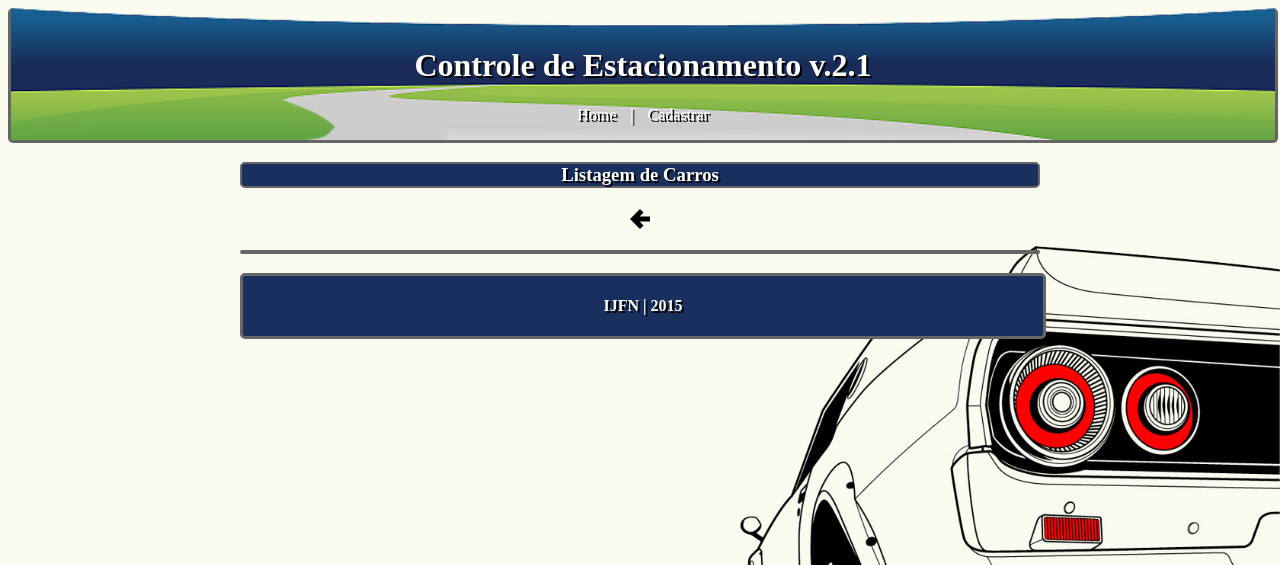
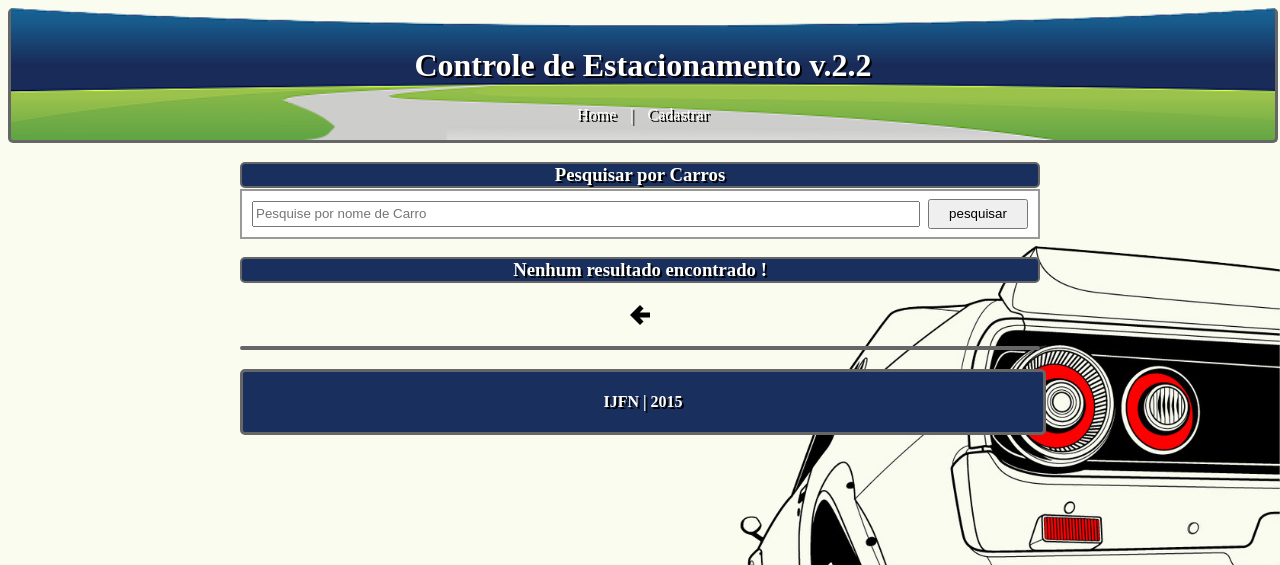
Before and after one commit to ionejfneto/Trabalho_Estacionamento, a Django app: page /Carros/ in a window 1280 px wide. Shown: the top 565 px of the page. Run offline with Django 3.2, Linux system fonts and the light colour scheme; data that the repository does not hold is empty.

Commit message:
6° envio
Foram feitas modificações que permitem pesquisar por carros e clientes
no sistema utilizando do método get.

```diff
--- a/app_models/views.py
+++ b/app_models/views.py
@@ -1,4 +1,5 @@
 # -*- encoding: utf-8 -*-
+from django.views.decorators.csrf import csrf_protect
 from django.shortcuts import render_to_response
 from django.shortcuts import render, redirect, get_object_or_404
 from forms import ClienteForm
@@ -27,8 +28,12 @@ def index(request):
 ###################################################################################
 CONTEXT_CLI = "Cliente"
 def Clientes(request):
-	result = Cliente.objects.all()
-	return render_to_response('list.html',{'post': result, 'contexto':CONTEXT_CLI})
+	a =  request.GET.get('query')
+	if(a):
+		result = Cliente.objects.filter(nome__contains=a)
+	else:
+		result = ''
+	return render_to_response('list.html',{'post': result,'contexto':CONTEXT_CLI})
 
 def fCliente(request):
     if request.method == 'POST':
@@ -55,8 +60,13 @@ def eCliente(request,id=None):
 ###################################################################################
 CONTEXT_CAR = "Carro"
 def Carros(request):
-	result = Carro.objects.all()
-	return render_to_response('list.html',{'post': result, 'contexto':CONTEXT_CAR})
+	a =  request.GET.get('query')
+	if(a):
+		result = Carro.objects.filter(nome__contains=a)
+		#cont = Cliente.objects.filter(nome__contains=a).count()
+	else:
+		result = ''
+	return render_to_response('list.html',{'post': result,'contexto':CONTEXT_CAR})
 
 def fCarro(request):
     if request.method == 'POST':
--- a/estacionamento_1/templates/form.html
+++ b/estacionamento_1/templates/form.html
@@ -7,9 +7,9 @@
 <script type="text/javascript" src="/static/js/relogio.js"></script>
 </head>
 <body onload="moveR()" style="max-width:150%">
-	<input id="relogio" readonly type="text" name="relogio" size="10" title="Hora atual" style="margin:0 auto;border:none">
+	<!--<input id="relogio" readonly type="text" name="relogio" size="10" title="Hora atual" style="margin:0 auto;border:none">-->
     <div id="header" title="IJFN | Trabalho Desenv. Web II"><br>
-		<h1 align="center;" >Controle de Estacionamento v.2.1</h1>
+		<h1 align="center;" >Controle de Estacionamento v.2.2</h1>
 		<ul align="center">
 		<li><a href="/" title="Ir a tela inicial">Home</a> </li>
 			{% if contexto != None %}
@@ -24,7 +24,7 @@
 			{% if contexto == None %}
 			<h3 class="msg">Edição de dados </h3>
 			{% else %}
-			<h3 class="msg">Cadastro de {{contexto}}s</h3>
+			<h3 class="msg" style="margin-bottom:11px">Cadastro de {{contexto}}s</h3>
 			{% endif %}
 			{{vaga}}
 			<form method="post">
--- a/estacionamento_1/templates/index.html
+++ b/estacionamento_1/templates/index.html
@@ -10,7 +10,7 @@
 	<input id="relogio" readonly type="text" name="relogio" size="10" title="Hora atual" style="margin:0 auto;border:none">
 
 	<div id="header" title="IJFN | Trabalho Desenv. Web II"><br>
-    <h1>Controle de Estacionamento v.2.1</h1>
+    <h1>Controle de Estacionamento v.2.2</h1>
 	<ul align="center">
 			<li><a href="Clientes" title="Ir ao setor de clientes" >Clientes</a> </li>	|
 			<li><a href="Carros" title="Ir ao setor de carros" >Carros</a> </li>
--- a/estacionamento_1/templates/list.html
+++ b/estacionamento_1/templates/list.html
@@ -7,22 +7,35 @@
 </head>
 <body style="">
     <div id="header" title="IJFN | Trabalho Desenv. Web II"><br>
-		<h1 align="center">Controle de Estacionamento v.2.1</h1>
+		<h1 align="center">Controle de Estacionamento v.2.2</h1>
     	<ul align="center">
 			<li><a href="/" title="Ir a tela inicial">Home</a> </li>	|
 			<li><a href="/f{{contexto}}">Cadastrar</a> </li>
 		</ul>
     </div>
     <div id="painel">
+	<h3 class="msg" style="margin-bottom:-9px">Pesquisar por {{contexto}}s</h3>
+		<div style="" align="center">
+			<form style="margin-top:10px;">
+				<input type="text" autocomplete="off" placeholder="Pesquise por nome de {{contexto}}" name="query" style="width:85%;margin-right:200px" />
+				<input type="submit" value="pesquisar" style="width:100px;margin-top:-28px;float:right"/>
+
+			<form/>
+		</div>
+
 		<div align="center">
-			<h3 class="msg">Listagem de {{contexto}}s</h3>
+		{% if post %}
+				<h3 style="margin-bottom:2px"class="msg"> Resultado(s) Encontrado(s) </h3>
 			{% for post in post %}
 			<a href="/e{{contexto}}/{{post.id}}" title="Editar este {{contexto}}">
-				<div class="lista">
+				<div style="padding:10px;font-size:22px;" class="lista">
 					{{ post}}
 				</div>
 			</a>
 			{% endfor %}
+			{% else %}
+				<h3 class="msg">Nenhum resultado encontrado !</h3>
+			{% endif %}
 			<h4><a class="link" href="/"><img src="/static/img/voltar.png" width="20" height="20" title="voltar"></a></h4>
 		</div>
 		<h3 class="msg"></h3>
```
